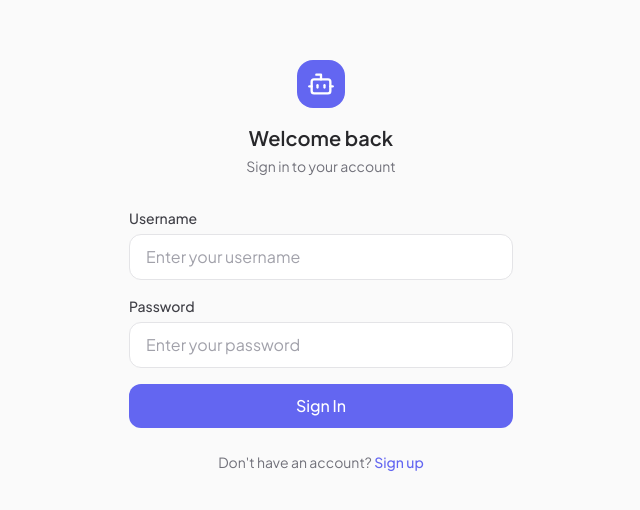
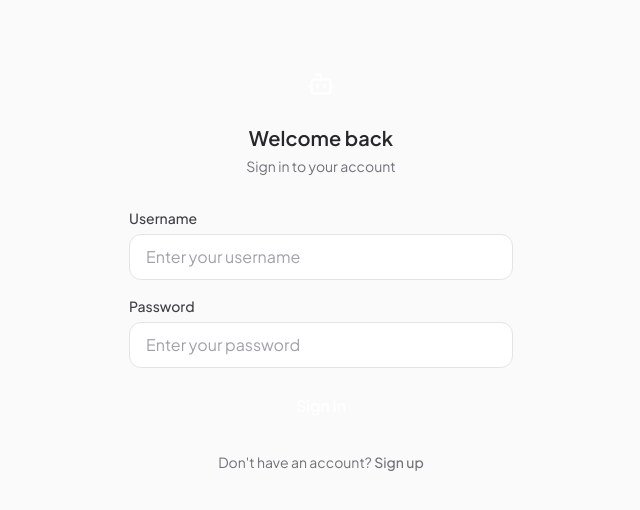
Before and after one commit to falling-petals/AI-Chat, a React (Vite) app in the folder ai-chat-frontend/: page /login in a window 1280 px wide. Shown: the part 134-644 px from the top of the page, without its empty margins (319-959 px from the left). Built offline with nearby package versions, Linux system fonts and the light colour scheme.

Commit message:
style: 设计系统切换为全灰阶中性配色

```diff
--- a/ai-chat-frontend/tailwind.config.js
+++ b/ai-chat-frontend/tailwind.config.js
@@ -9,20 +9,7 @@ export default {
       fontFamily: {
         sans: ['Plus Jakarta Sans', ...defaultTheme.fontFamily.sans],
       },
-      colors: {
-        brand: {
-          50: '#EEF2FF',
-          100: '#E0E7FF',
-          200: '#C7D2FE',
-          300: '#A5B4FC',
-          400: '#818CF8',
-          500: '#6366F1',
-          600: '#4F46E5',
-          700: '#4338CA',
-          800: '#3730A3',
-          900: '#312E81',
-        },
-      },
+
     },
   },
   plugins: [require('@tailwindcss/typography')],
```
